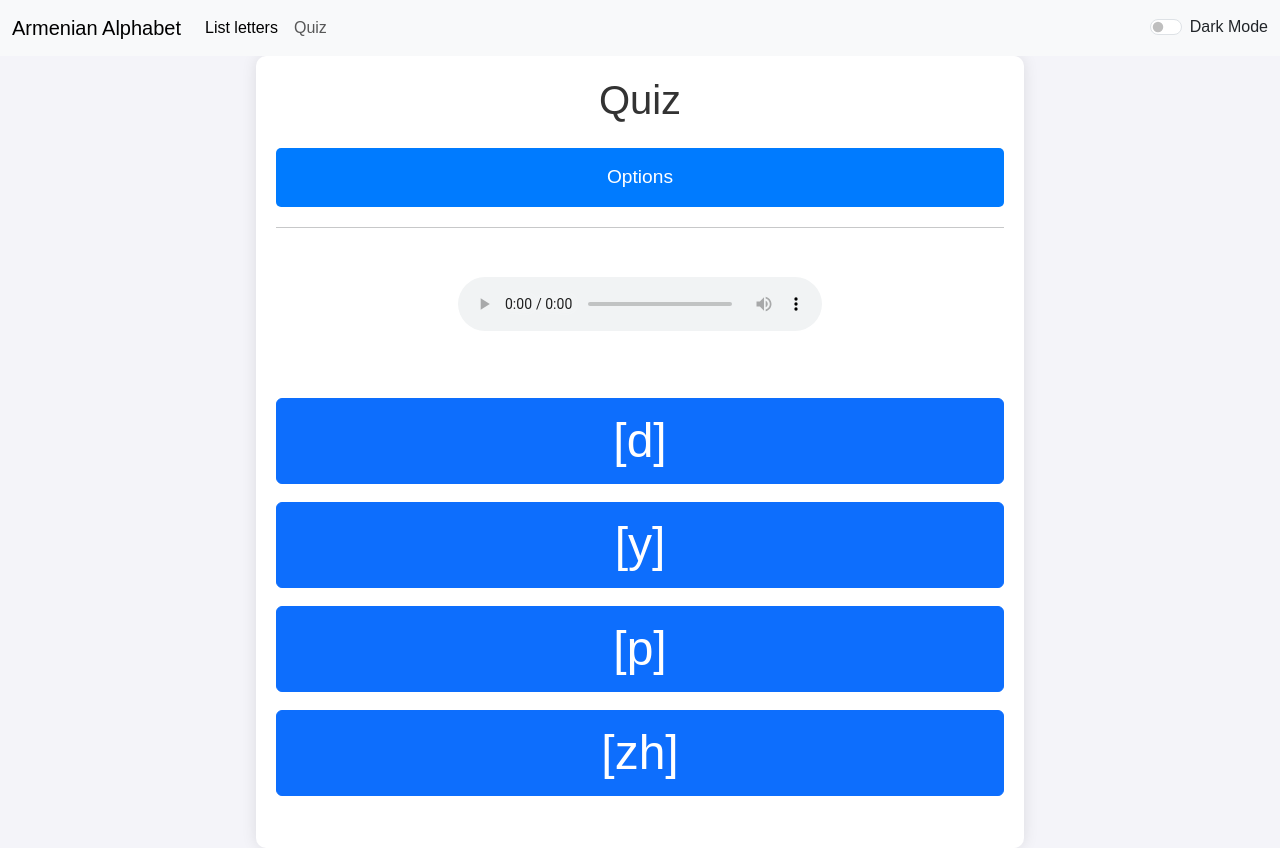
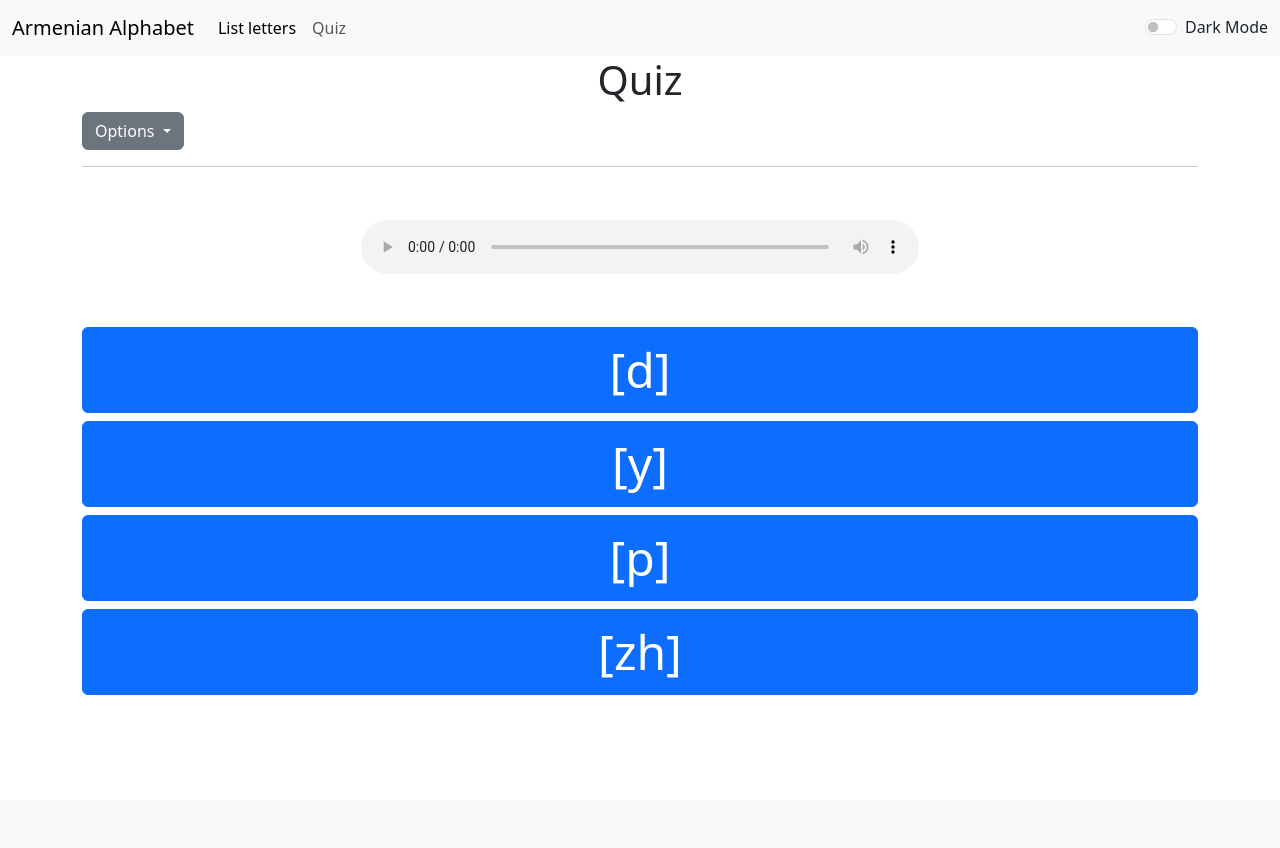
Before and after one commit to Reathe/armenian-quizz, a Flask app: page /quiz in a window 1280 px wide. After the commit the page ends 695 px from the top, so only its background shows below. Run offline with Flask 3, Linux system fonts and the light colour scheme.

Commit message:
use correct classes for bootstrap + remove useless/bad css + remove useless js

```diff
--- a/src/static/css/styles.css
+++ b/src/static/css/styles.css
@@ -1,71 +1,11 @@
-body {
-    background-color: #f4f4f9;
-    font-family: 'Arial', sans-serif;
-}
-
-.container {
-    max-width: 100%;
-    margin: auto auto;
-    background: #ffffff;
-    padding: 20px;
-    box-shadow: 0px 0px 15px rgba(0, 0, 0, 0.1);
-    border-radius: 10px;
-}
-
-h1 {
-    text-align: center;
-    color: #333;
-    margin-bottom: 20px;
-}
-
-.collapsible {
-    background-color: #007bff;
-    color: #ffffff;
-    cursor: pointer;
-    padding: 15px;
-    width: 100%;
-    border: none;
-    text-align: center;
-    font-size: 1.2rem;
-    border-radius: 5px;
-    margin-bottom: 20px;
-}
-
-.options {
-    padding: 20px;
-    display: none;
-    overflow: hidden;
-    background-color: #f9f9f9;
-    border-radius: 10px;
-}
 
 #question {
     font-size: 5rem;
-    color: #007bff;
-    margin-bottom: 20px;
     text-align: center;
 }
 
 #choices > button {
     font-size: 3rem;
-}
-
-button {
-    display: block;
-    width: 100%;
-    padding: 15px;
-    margin: 10px 0;
-    font-size: 1rem;
-    color: #fff;
-    background-color: #007bff;
-    border: none;
-    border-radius: 5px;
-    cursor: pointer;
-    transition: background-color 0.3s ease;
-}
-
-button:hover {
-    background-color: #0056b3;
 }
 
 .handwritten-img {
@@ -79,10 +19,8 @@
 
 #infoCard {
     padding: 20px;
-    background-color: #f8f9fa;
     box-shadow: 0px 0px 10px rgba(0, 0, 0, 0.1);
     border-radius: 10px;
-    margin-top: 20px;
 }
 
 #infoCard p {
@@ -93,7 +31,6 @@
 #feedback {
     font-size: 1.5rem;
     text-align: center;
-    margin-top: 20px;
 }
 
 @media (min-width: 1000px) {
--- a/src/templates/quiz.html
+++ b/src/templates/quiz.html
@@ -123,14 +123,16 @@
 {% endblock %}
 {% block body_attributes %}onload="fetchQuestion()"{% endblock %}
 {% block body_content %}
-    <div class="container custom-width">
-        <h1 class="text-center mb-4">Quiz</h1>
-
+    <div class="container-sm">
+        <h1 id="title" class="text-center">Quiz</h1>
         <!-- Collapsible Options Section -->
-        <button type="button" class="collapsible">Options</button>
-        <div class="options">
-            <form class="mb-4">
-                <h5>Select Question Category:</h5>
+        <button type="button" class="btn btn-secondary dropdown-toggle" data-bs-toggle="dropdown"
+                aria-expanded="false">
+            Options
+        </button>
+        <div class="dropdown-menu">
+            <form class="dropdown-item">
+                <h5>Question Category:</h5>
                 {% for category in ["uppercase", "lowercase", "transcription", "pronunciation", "handwritten", "random"] %}
                     <div class="form-check">
                         <input class="form-check-input" type="radio" name="questionCategory" id="{{ category }}"
@@ -139,9 +141,9 @@
                     </div>
                 {% endfor %}
             </form>
-
-            <form class="mb-4">
-                <h5>Select Answer Category:</h5>
+            <hr class="dropdown-divider">
+            <form class="mb-4 dropdown-item">
+                <h5>Answer Category:</h5>
                 {% for category in ["uppercase", "lowercase", "transcription", "pronunciation", "handwritten", "random"] %}
                     <div class="form-check">
                         <input class="form-check-input" type="radio" name="answerCategory" id="{{ category }}"
@@ -154,9 +156,8 @@
         <hr/>
         <!-- Display Question and Choices -->
         <div id="question" class="mb-4"></div>
-        <div id="choices"></div>
-        <div id="feedback" class="mt-4 text-center"></div>
-
+        <div id="feedback" class="mb-2 text-center"></div>
+        <div id="choices" class="mt-2 d-grid"></div>
         <!-- Info Card for Incorrect Answer -->
         <div id="infoCard" class="card mt-4" style="display: none">
             <h5 class="text-center">Correct Answer Details</h5>
@@ -170,19 +171,4 @@
     </div>
 {% endblock %}
 {% block end_scripts %}
-    <!-- Collapsible Script -->
-    <script>
-        var coll = document.getElementsByClassName("collapsible");
-        for (var i = 0; i < coll.length; i++) {
-            coll[i].addEventListener("click", function () {
-                this.classList.toggle("active");
-                var content = this.nextElementSibling;
-                if (content.style.display === "flex") {
-                    content.style.display = "none";
-                } else {
-                    content.style.display = "flex";
-                }
-            });
-        }
-    </script>
 {% endblock %}
```
